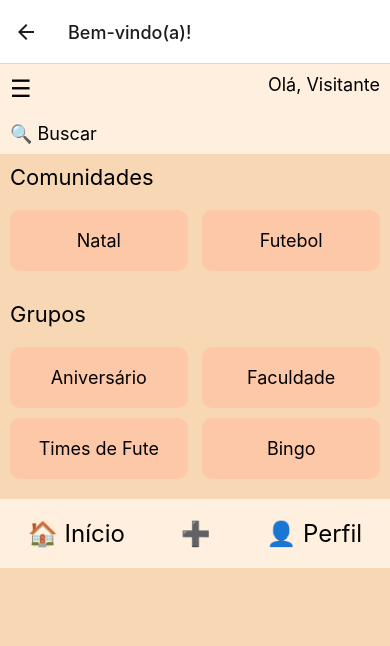
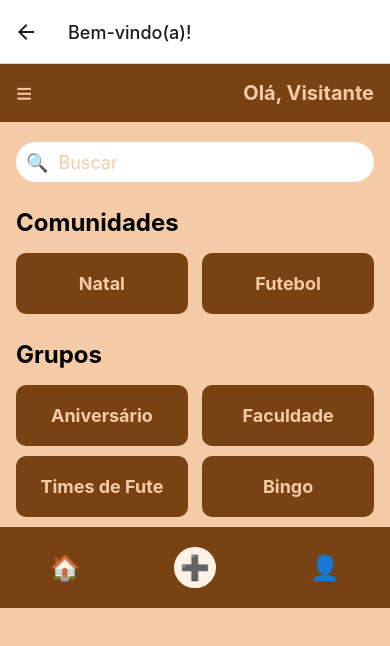
Before and after one commit to Cusso123/PrimeiraAtividade5PeriodoH1, a React Native app: screen /Home in a window 390 px wide. Shown: the top 646 px of the page. Built offline with nearby package versions, Linux system fonts and the light colour scheme.

Commit message:
Mudança Layout Home

```diff
--- a/package.json
+++ b/package.json
@@ -20,6 +20,7 @@
     "expo-status-bar": "~1.11.1",
     "json-server": "^1.0.0-alpha.23",
     "react": "18.2.0",
+    "react-datepicker": "^6.9.0",
     "react-dom": "18.2.0",
     "react-native": "0.73.4",
     "react-native-gesture-handler": "~2.14.0",
--- a/src/screens/Cadastro/index.tsx
+++ b/src/screens/Cadastro/index.tsx
@@ -6,8 +6,8 @@ import UserService from '../../services/UserService/UserService';
 
 const Cadastro = () => {
   const [email, setEmail] = useState('');
-  const [nome, setNome] = useState('');
-  const [sobrenome, setSobrenome] = useState('');
+  const [username, setNome] = useState('');
+  const [nomeCompleto, setSobrenome] = useState('');
   const [password, setPassword] = useState('');
   const [confirmaPassword, setConfirmPassword] = useState('');
   const [formError, setFormError] = useState('');
@@ -21,7 +21,7 @@ const Cadastro = () => {
   };
 
   const handleCadastro = async () => {
-    if (!email || !nome || !sobrenome || !password || !confirmaPassword) {
+    if (!email || !username || !nomeCompleto || !password || !confirmaPassword) {
       setFormError('Todos os campos são obrigatórios');
       return;
     }
@@ -39,14 +39,14 @@ const Cadastro = () => {
     try {
       const user = await userService.addUser({
         email,
-        PrimeiroNome: nome,
-        UltimoNome: sobrenome,
+        username: '',
+        nomeCT: nomeCompleto,
         password,
-        username: ''
+
       });
 
       if (user) {
-        Alert.alert('Cadastro realizado com sucesso!', `Bem-vindo(a) ${nome}`);
+        Alert.alert('Cadastro realizado com sucesso!', `Bem-vindo(a) ${username}`);
         navigation.navigate('Login');
       } else {
         setFormError('Erro ao criar a conta. Tente novamente mais tarde.');
@@ -69,8 +69,8 @@ const Cadastro = () => {
         <Text style={styles.imageUploadButtonText}>Adicionar imagem</Text>
       </TouchableOpacity>
 
-      <TextInput style={[styles.input, formError ? styles.errorInput : null]} placeholder="Nome" onChangeText={setNome} value={nome} />
-      <TextInput style={[styles.input, formError ? styles.errorInput : null]} placeholder="Sobrenome" onChangeText={setSobrenome} value={sobrenome} />
+      <TextInput style={[styles.input, formError ? styles.errorInput : null]} placeholder="Username" onChangeText={setNome} value={username} />
+      <TextInput style={[styles.input, formError ? styles.errorInput : null]} placeholder="Nome Completo" onChangeText={setSobrenome} value={nomeCompleto} />
       <TextInput style={[styles.input, formError ? styles.errorInput : null]} placeholder="Email" onChangeText={setEmail} value={email} />
       <TextInput style={[styles.input, formError ? styles.errorInput : null]} placeholder="Senha" secureTextEntry={true} onChangeText={setPassword} value={password} />
       <TextInput style={[styles.input, formError ? styles.errorInput : null]} placeholder="Confirma a Senha" secureTextEntry={true} onChangeText={setConfirmPassword} value={confirmaPassword} />
--- a/src/screens/Convite/index.tsx
+++ b/src/screens/Convite/index.tsx
@@ -12,7 +12,7 @@ const Convite = () => {
     const userService = new UserService();
     const conviteId = 'ID_DO_CONVITE';
 
-    const nome = route.params?.PrimeiroNome || 'Visitante';
+    const nome = route.params?.username || 'Visitante';
     const nomeCapitalizado = nome.charAt(0).toUpperCase() + nome.slice(1);
 
     interface ServerResponse {
--- a/src/screens/CriarGrupo/index.tsx
+++ b/src/screens/CriarGrupo/index.tsx
@@ -17,7 +17,7 @@ const CriarGrupo = () => {
     const navigation = useNavigation();
     const userService = new UserService();
     const route = useRoute<RouteProp<{params: User}, 'params'>>();
-    const username = route.params?.PrimeiroNome;
+    const username = route.params?.username;
 
 
     const validateForm = () => {
@@ -77,7 +77,7 @@ const CriarGrupo = () => {
   return (
     <ScrollView style={styles.container}>
       <View style={styles.header}>
-        <TouchableOpacity onPress={() => {}}>
+        <TouchableOpacity onPress={() => navigation.goBack()}>
           <Text style={styles.headerIcon}>←</Text>
         </TouchableOpacity>
         <Text style={styles.headerTitle}>Olá, {username}</Text>
@@ -126,13 +126,7 @@ const CriarGrupo = () => {
           value={descricao}
         />
 
-        <TouchableOpacity onPress={showDatePicker} style={styles.datePickerButton}>
-        <Text style={styles.datePickerText}>
-          Data de Revelação: {dataRevelacao.toLocaleDateString()}
-        </Text>
-        </TouchableOpacity>
-
-        {isDatePickerVisible && (
+         {isDatePickerVisible && (
         <DateTimePicker
           testID="dateTimePicker"
           value={dataRevelacao}
@@ -141,7 +135,13 @@ const CriarGrupo = () => {
           onChange={handleDateChange}
           minimumDate={new Date()}
         />
-      )}
+        )}
+
+        <TouchableOpacity onPress={showDatePicker} style={styles.datePickerButton}>
+        <Text style={styles.datePickerText}>
+          Data de Revelação: {dataRevelacao.toLocaleDateString()}
+        </Text>
+        </TouchableOpacity>
 
         <TouchableOpacity style={styles.saveButton} onPress={() => {}}>
           <Text style={styles.saveButtonText}>Salvar</Text>
--- a/src/screens/Home/index.tsx
+++ b/src/screens/Home/index.tsx
@@ -5,9 +5,9 @@ import { User } from '../../types/types';
 
 const Home = () => {
   const navigation = useNavigation();
-    const route = useRoute<RouteProp<{ params: User }, 'params'>>();
+  const route = useRoute<RouteProp<{ params: { username: string } }, 'params'>>();
 
-    const nome = route.params?.PrimeiroNome || 'Visitante';
+  const nome = route.params?.username || 'Visitante';
   const nomeCapitalizado = nome.charAt(0).toUpperCase() + nome.slice(1);
 
   const handleNavigate = (screenName: string) => {
@@ -18,13 +18,14 @@ const Home = () => {
     <ScrollView style={styles.container}>
       <View style={styles.header}>
         <TouchableOpacity onPress={() => handleNavigate('Menu')}>
-          <Text style={styles.headerIcon}>☰</Text>
+          <Text style={styles.headerIcon}>≡</Text>
         </TouchableOpacity>
-        <Text style={styles.headerText}>Olá, {nomeCapitalizado}{}</Text> {}
+        <Text style={styles.headerText}>Olá, {nomeCapitalizado}</Text>
       </View>
 
       <View style={styles.searchBar}>
-        <Text style={styles.searchText}>🔍 Buscar</Text>
+        <Text style={styles.searchIcon}>🔍</Text>
+        <Text style={styles.searchText}>Buscar</Text>
       </View>
 
       <Text style={styles.sectionTitle}>Comunidades</Text>
@@ -55,13 +56,13 @@ const Home = () => {
 
       <View style={styles.footer}>
         <TouchableOpacity onPress={() => handleNavigate('Home')}>
-          <Text style={styles.footerText}>🏠 Início</Text>
+          <Text style={styles.footerIcon}>🏠</Text>
         </TouchableOpacity>
-        <TouchableOpacity onPress={() => handleNavigate('CriarGrupo')}>
-          <Text style={styles.footerText}>➕</Text>
+        <TouchableOpacity onPress={() => handleNavigate('CriarGrupo')} style={styles.addButton}>
+          <Text style={styles.footerIcon}>➕</Text>
         </TouchableOpacity>
         <TouchableOpacity onPress={() => handleNavigate('Perfil')}>
-          <Text style={styles.footerText}>👤 Perfil</Text>
+          <Text style={styles.footerIcon}>👤</Text>
         </TouchableOpacity>
       </View>
     </ScrollView>
@@ -70,56 +71,87 @@ const Home = () => {
 
 const styles = StyleSheet.create({
   container: {
-    backgroundColor: '#f8d7b4',
+    flex: 1,
+    backgroundColor: '#F5CBA7',
   },
   header: {
     flexDirection: 'row',
     justifyContent: 'space-between',
-    padding: 10,
-    backgroundColor: '#feefde',
+    alignItems: 'center',
+    paddingVertical: 12,
+    paddingHorizontal: 16,
+    backgroundColor: '#784212',
   },
   headerText: {
-    fontSize: 18,
+    fontSize: 20,
+    fontWeight: 'bold',
+    color: '#F5CBA7',
   },
   headerIcon: {
-    fontSize: 24,
+    fontSize: 28,
+    color: '#F5CBA7',
   },
   searchBar: {
-    backgroundColor: '#feefde',
-    padding: 10,
+    flexDirection: 'row',
+    alignItems: 'center',
+    backgroundColor: '#FFFFFF',
+    marginHorizontal: 16,
+    paddingHorizontal: 10,
+    borderRadius: 20,
+    marginTop: 20,
+    marginBottom: 10,
+    height: 40,
+  },
+  searchIcon: {
+    fontSize: 18,
+    marginRight: 10,
+    color: '#F5CBA7',
   },
   searchText: {
     fontSize: 18,
+    color: '#F5CBA7',
   },
   sectionTitle: {
-    fontSize: 22,
-    padding: 10,
+    fontSize: 24,
+    padding: 16,
+    color: '#000000',
+    fontWeight: 'bold',
   },
   buttonContainer: {
     flexDirection: 'row',
     flexWrap: 'wrap',
     justifyContent: 'space-between',
-    padding: 10,
+    paddingHorizontal: 16,
   },
   button: {
-    backgroundColor: '#fdc8a8',
+    backgroundColor: '#784212',
     padding: 20,
+    borderRadius: 10,
+    marginBottom: 10,
     width: '48%',
-    marginBottom: 10,
-    borderRadius: 10,
   },
   buttonText: {
     fontSize: 18,
+    color: '#F5CBA7',
+    fontWeight: 'bold',
     textAlign: 'center',
   },
   footer: {
     flexDirection: 'row',
-    justifyContent: 'space-around',
-    backgroundColor: '#feefde',
+    justifyContent: 'space-between',
+    alignItems: 'center',
+    backgroundColor: '#784212',
     paddingVertical: 20,
+    paddingHorizontal: 50,
   },
-  footerText: {
+  footerIcon: {
     fontSize: 24,
+    color: '#FFF1E6',
+  },
+  addButton: {
+    backgroundColor: '#FFF1E6',
+    borderRadius: 25,
+    padding: 6,
   }
 });
 
--- a/src/screens/Login/index.tsx
+++ b/src/screens/Login/index.tsx
@@ -5,7 +5,7 @@ import { StackTypes } from '../../routes/stack';
 import UserService from '../../services/UserService/UserService';
 
 const Login = () => {
-  const [email, setEmail] = useState('');
+  const [username, setUsername] = useState('');
   const [password, setPassword] = useState('');
   const [attempts, setAttempts] = useState(0);
 
@@ -18,17 +18,17 @@ const Login = () => {
       return;
     }
 
-    const isValidEmail = /\S+@\S+\.\S+/.test(email);
-    const isValidPassword = password.length >= 8 && /\d/.test(password) && /[A-Z]/.test(password);
+    //const isValidEmail = /\S+@\S+\.\S+/.test(email);
+    //const isValidPassword = password.length >= 8 && /\d/.test(password) && /[A-Z]/.test(password);
 
-    if (!isValidEmail || !isValidPassword) {
-      setAttempts((prev) => prev + 1);
-      Alert.alert("Erro", "E-mail ou senha inválidos.");
-      return;
-    }
+    // if (!isValidEmail || !isValidPassword) {
+    //   setAttempts((prev) => prev + 1);
+    //   Alert.alert("Erro", "E-mail ou senha inválidos.");
+    //   return;
+    // }
 
     try {
-      const user = await userService.login(email, password);
+      const user = await userService.login(username, password);
       if (user) {
         navigation.navigate('Home');
       } else {
@@ -57,10 +57,9 @@ const Login = () => {
       <View style={styles.inputContainer}>
         <TextInput
           style={styles.input}
-          placeholder="Email"
-          value={email}
-          onChangeText={setEmail}
-          keyboardType="email-address"
+          placeholder="Username"
+          value={username}
+          onChangeText={setUsername}
           autoCapitalize="none"
         />
         <TextInput
--- a/src/services/UserService/UserService.ts
+++ b/src/services/UserService/UserService.ts
@@ -22,7 +22,7 @@ class UserService {
   async login(email: string, password: string): Promise<User | undefined> {
     try {
       const response: AxiosResponse<User> = await axios.post(`${BASE_URL}/auth/login`, {
-        email,
+        username: email,
         password,
       });
       return response.data
--- a/src/types/types.ts
+++ b/src/types/types.ts
@@ -3,8 +3,7 @@ export interface User {
   username: string;
   password: string;
   email: string;
-  PrimeiroNome?: string;
-  UltimoNome?: string;
+  nomeCT?: string;
   gender?: string;
   image?: string;
   token?: string;
```
Also changed, not shown: 1 other file (tests, documents, lock files or other folders). Lines whose indentation alone changed are shown as unchanged.
